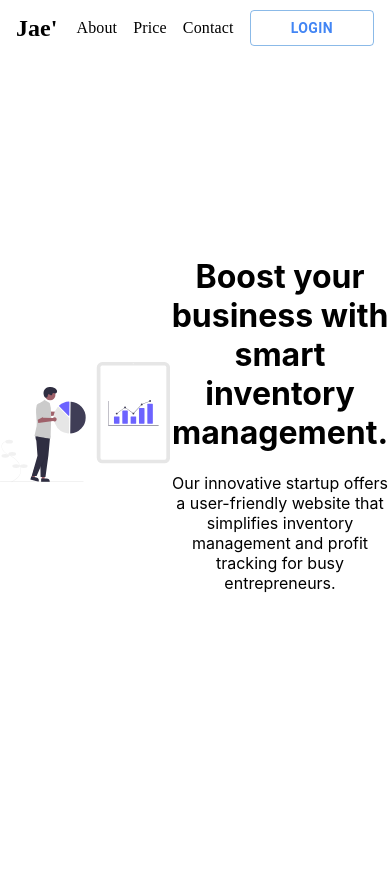
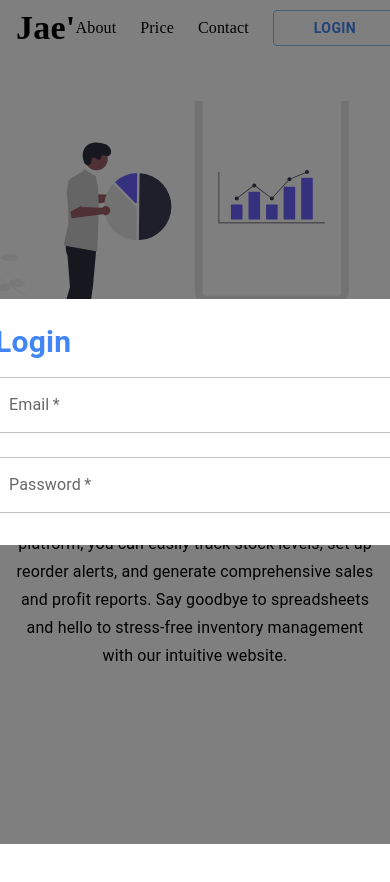
Before and after one commit to Mochamadramdhan/web-erp, a React (Create React App) app: page / in a window 390 px wide. Both pictures are taken after a click on the button "LOGIN". Shown: the top 882 px of the page. Built offline with nearby package versions, Linux system fonts and the light colour scheme.

Commit message:
modal login and style about and header

```diff
--- a/src/App.js
+++ b/src/App.js
@@ -3,7 +3,6 @@ import { Typography} from '@mui/material';
 import React from 'react';
 import Header from './container/header/Header';
 import About from './container/about/About';
-
 function App() {
   return (
     <div className="App">
--- a/src/container/about/About.jsx
+++ b/src/container/about/About.jsx
@@ -1,4 +1,4 @@
-import { Box } from '@mui/material'
+import { Box, Typography } from '@mui/material'
 import React from 'react'
 import {ReactComponent  as ILMetrics } from '../../asset/ILMetrics.svg'
 import { styles } from './style'
@@ -6,14 +6,16 @@ import { styles } from './style'
 function About() {
   return (
   <Box sx={styles.wrap}>
-    <ILMetrics/>
-    <Box>
-      <h1>
-      Boost your business with smart inventory management.
-      </h1>
-      <p>
-        Our innovative startup offers a user-friendly website that simplifies inventory management and profit tracking for busy entrepreneurs.
-      </p>
+    <Box sx={styles.il}>
+      <ILMetrics width={"100%"} height={"100%"}/>
+    </Box>
+    <Box sx={styles.wrapabout}>
+      <Typography variant='h3' sx={styles.title}>
+        Boost your business with smart inventory management.
+      </Typography>
+      <Typography variant="subtitle1" sx={styles.desc}>
+        Our startup offers a user-friendly website that streamlines inventory management and profit tracking for busy entrepreneurs. With our platform, you can easily track stock levels, set up reorder alerts, and generate comprehensive sales and profit reports. Say goodbye to spreadsheets and hello to stress-free inventory management with our intuitive website.
+      </Typography>
      </Box>
   </Box>
   )
--- a/src/container/about/style.js
+++ b/src/container/about/style.js
@@ -1,9 +1,48 @@
+import { colors } from "../../theme/colors"
 export const styles ={
-    wrap:{
-        display:'flex',
+    wrap: {
         height: "100vh",
-        flexDirection: "row",
+        pt: {
+          xs: "90px",
+          md: "95px",
+          lg:'50px'
+        },
+        display: "flex",
+        flexDirection: {xs:'column',lg:'row'},
         alignItems: "center",
-    }
+				gap:'5%',
+				p:2
+    },
+    il:{
+        display: "flex",
+				width:{xs:'100%',md:'75%',lg:'45%'},
+        justifyContent: "center",
+        mr: {
+            xs: "50px",
+            md: "0px",
+        },
+    },
+		wrapabout:{
+			justifyContent: "center",
+			width:{xs:'100%',lg:'45%'},
+			textAlign: {xs:'center',lg:'left'}
+		},
+		title:{
+			color: colors.texs,
+			fontWeight: "600",
+			fontFamily: colors.fontmain,
+		fontSize: {
+      xs: "26px",
+      md: "40px",
+      lg:'50px'
+    },
+		},
+		desc:{
+			fontSize: {
+        xs: "16px",
+        md: "24px",
+        lg:'28px'
+      },
+		}
 
 }
--- a/src/container/header/Header.jsx
+++ b/src/container/header/Header.jsx
@@ -2,6 +2,7 @@ import { Typography, Button, AppBar, Toolbar,Box} from '@mui/material';
 import React, { useState, useEffect } from 'react';
 import { colors } from '../../theme/colors';
 import { styles } from './style';
+import Login from '../login/Login';
 
 const menuItems = [
   { id: 1, label: 'About' },
@@ -9,6 +10,7 @@ const menuItems = [
   { id: 3, label: 'Contact' },
 ];
 function Header() {
+
   const [scrolled, setScrolled] = useState(false);
   const [hoveredItem, setHoveredItem] = useState(null);
   const handleMouseEnter = (itemName) => {
@@ -16,6 +18,13 @@ function Header() {
   };
   const handleMouseLeave = () => {
     setHoveredItem(null);
+  };
+  const [open, setOpen] = useState(false);
+  const handleOpen = () => {
+    setOpen(true);
+  };
+  const handleClose = () => {
+    setOpen(false);
   };
 
   useEffect(() => {
@@ -39,7 +48,7 @@ function Header() {
       boxShadow: scrolled ? '0 2px 2px 1px rgba(1,1,1,0.09)' : 'none',}}
     >
         <Toolbar style={styles.toolbar}>
-          <Typography style={styles.typlg} variant='h5'>Jae'</Typography>
+          <Typography style={styles.typlg} variant='h4'>Jae'</Typography>
           <Box sx={styles.wrapmenu}>
           {menuItems.map((item) => (
             <Typography key={item.id}>
@@ -61,9 +70,10 @@ function Header() {
               </span>
             </Typography>
           ))}
-          <Button variant='outlined' sx={styles.button}>
-            Login
-          </Button>
+            <Button variant='outlined' sx={styles.button} onClick={handleOpen}>
+              Login
+            </Button>
+            <Login open={open} handleClose={handleClose}/>
           </Box>
         </Toolbar>
       </AppBar>
--- a/src/container/header/style.js
+++ b/src/container/header/style.js
@@ -23,7 +23,8 @@ export const styles ={
     },
     wrapmenu:{
         gap:{
-            xs:2,md:10,lg:20,
+            xs:3,
+            md:10,lg:20,
         },
         alignItems:'center',
         display:'flex'
--- /dev/null
+++ b/src/container/login/Login.jsx
@@ -0,0 +1,36 @@
+import React from "react";
+import { Modal, TextField, Box, Typography } from "@mui/material";
+import { styles } from "./style";
+
+
+const Login = (props) => {
+  const { open, handleClose } = props;
+
+  return (
+    <>
+      <Modal open={open} onClose={handleClose} style={styles.wrap}>
+        <Box sx={styles.box}>
+        <Typography variant="h4" sx={styles.title}>Login</Typography>
+          <form onSubmit={handleClose}>
+            <TextField
+              label="Email"
+              type="email"
+              fullWidth
+              margin="normal"
+              required
+            />
+            <TextField
+              label="Password"
+              type="password"
+              fullWidth
+              margin="normal"
+              required
+            />
+          </form>
+        </Box>
+      </Modal>
+    </>
+  );
+};
+
+export default Login;
--- /dev/null
+++ b/src/container/login/style.js
@@ -0,0 +1,20 @@
+import { colors } from "../../theme/colors";
+export const styles = {
+    wrap: {
+      display: "flex",
+      alignItems: "center",
+      justifyContent: "center",
+    },
+    box: {
+      backgroundColor: "#fff",
+      padding: "24px",
+      borderRadius: "10px",
+      minWidth: "400px",
+      gap:5
+    },
+    title:{
+        fontWeight:'bold',
+        color:colors.main,
+        fontSize:{xs:'30px',lg:'50px'},
+    }
+  };
```
